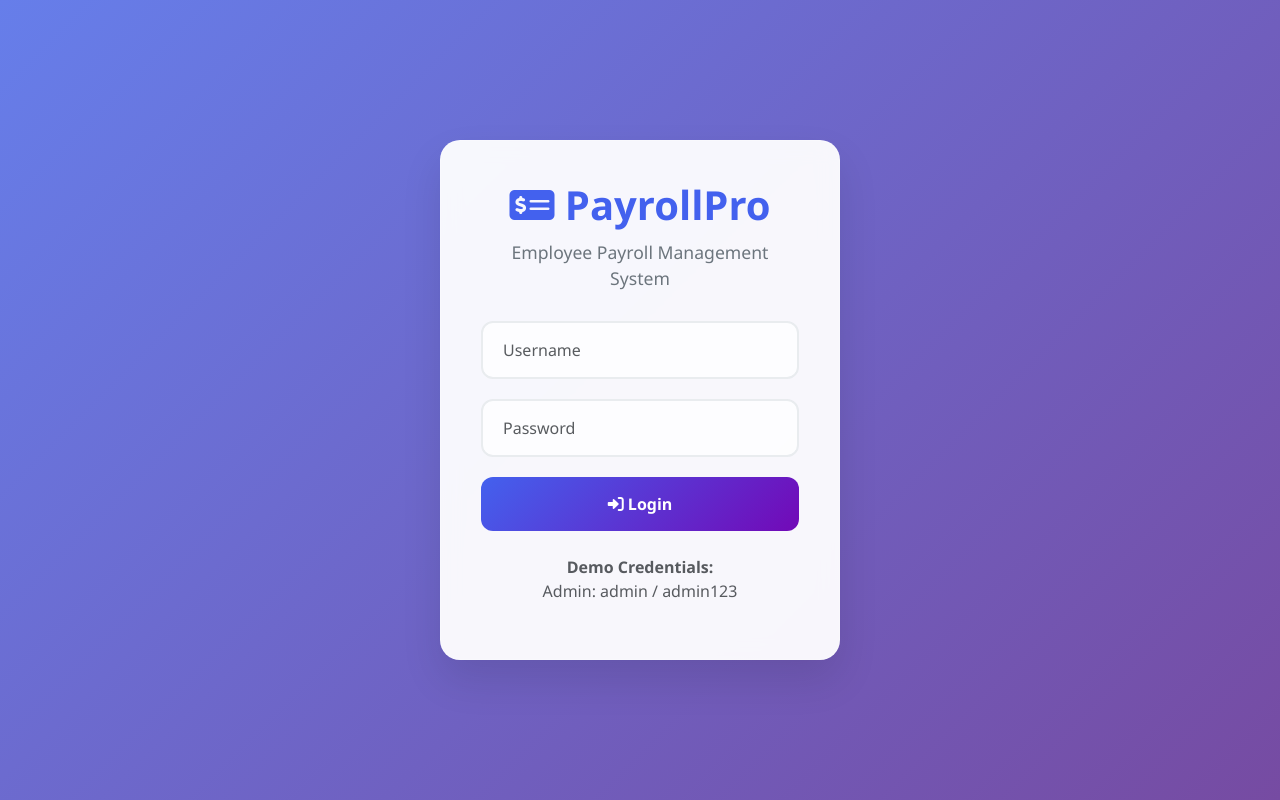
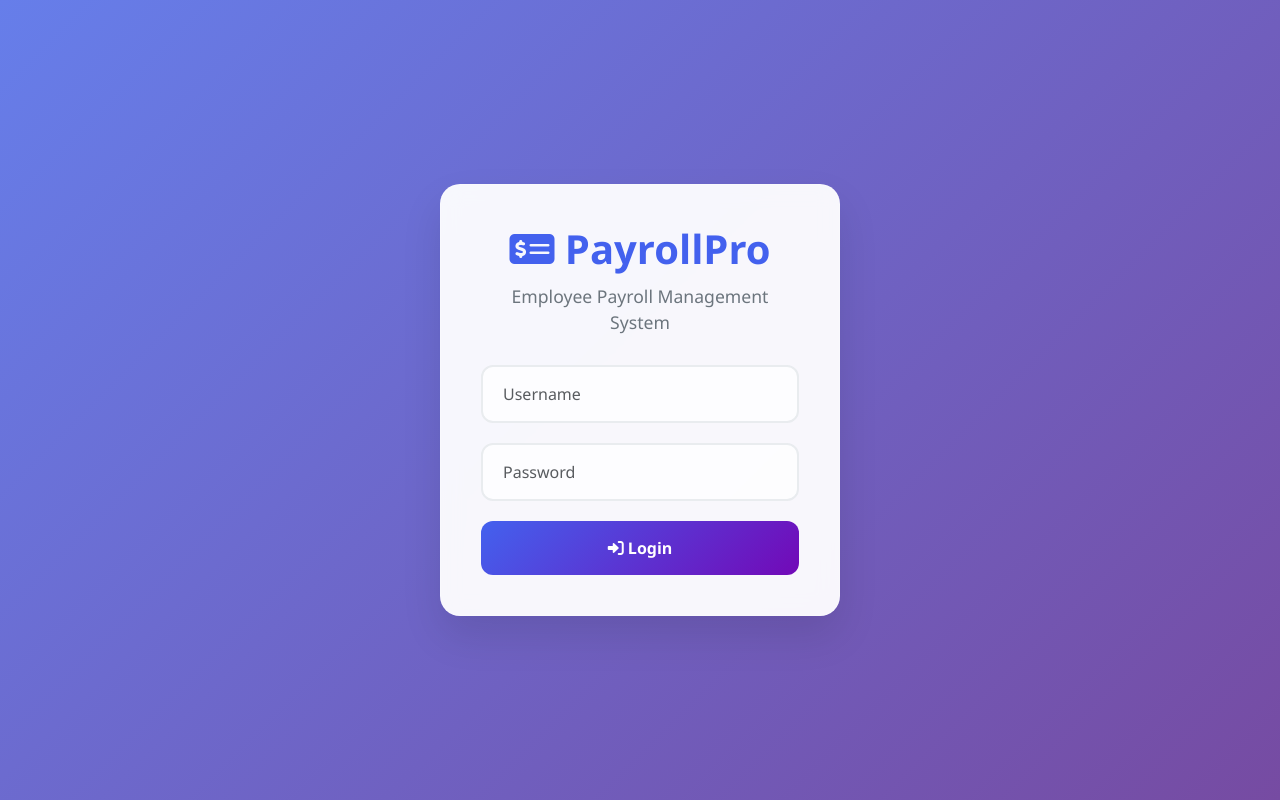
Before and after one commit to fauzhiyazaily/payroll-management-system, a Flask app: page /login in a window 1280 px wide. Run offline with Flask 3, Linux system fonts and the light colour scheme.

Commit message:
login.html

```diff
--- a/templates/login.html
+++ b/templates/login.html
@@ -21,13 +21,6 @@
                 <i class="fas fa-sign-in-alt"></i> Login
             </button>
         </form>
-
-        <div class="text-center mt-4">
-            <p class="text-muted">
-                <strong>Demo Credentials:</strong><br>
-                Admin: admin / admin123<br>
-            </p>
-        </div>
     </div>
 </div>
 {% endblock %}
```
